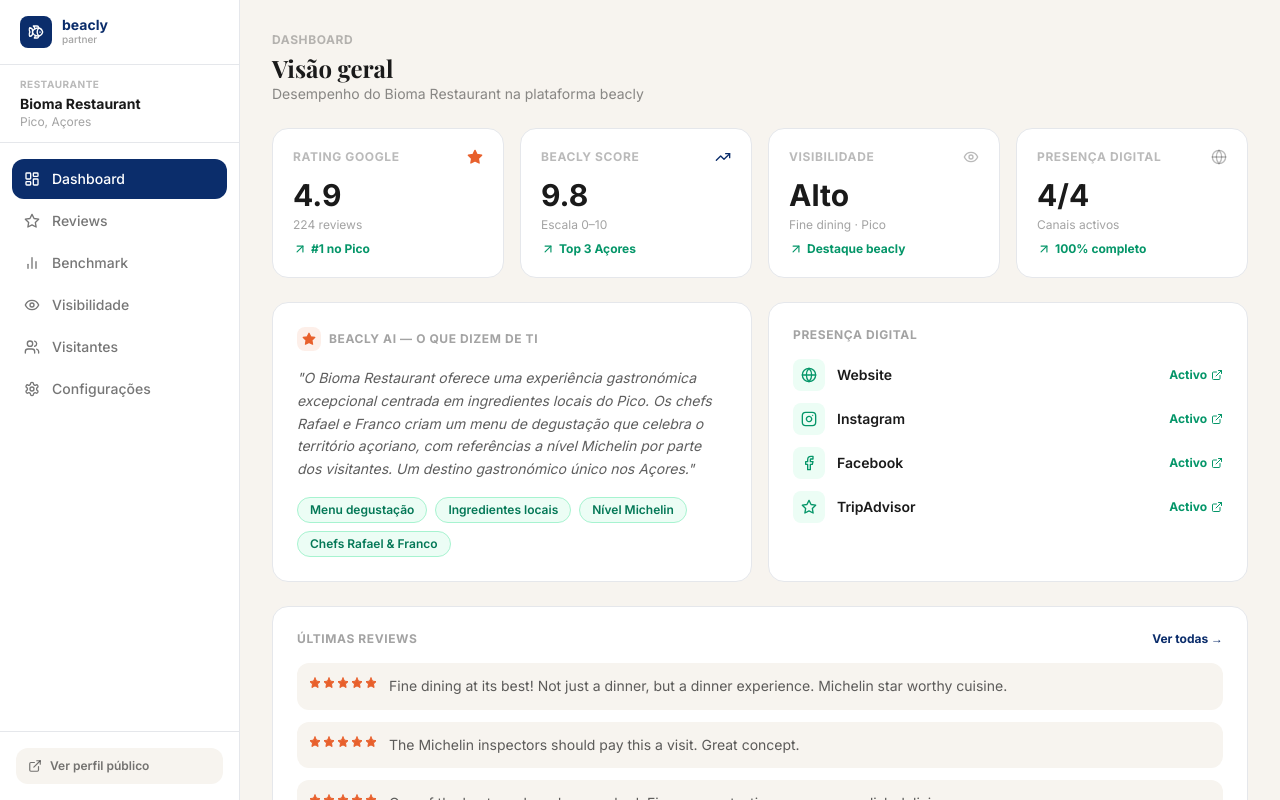
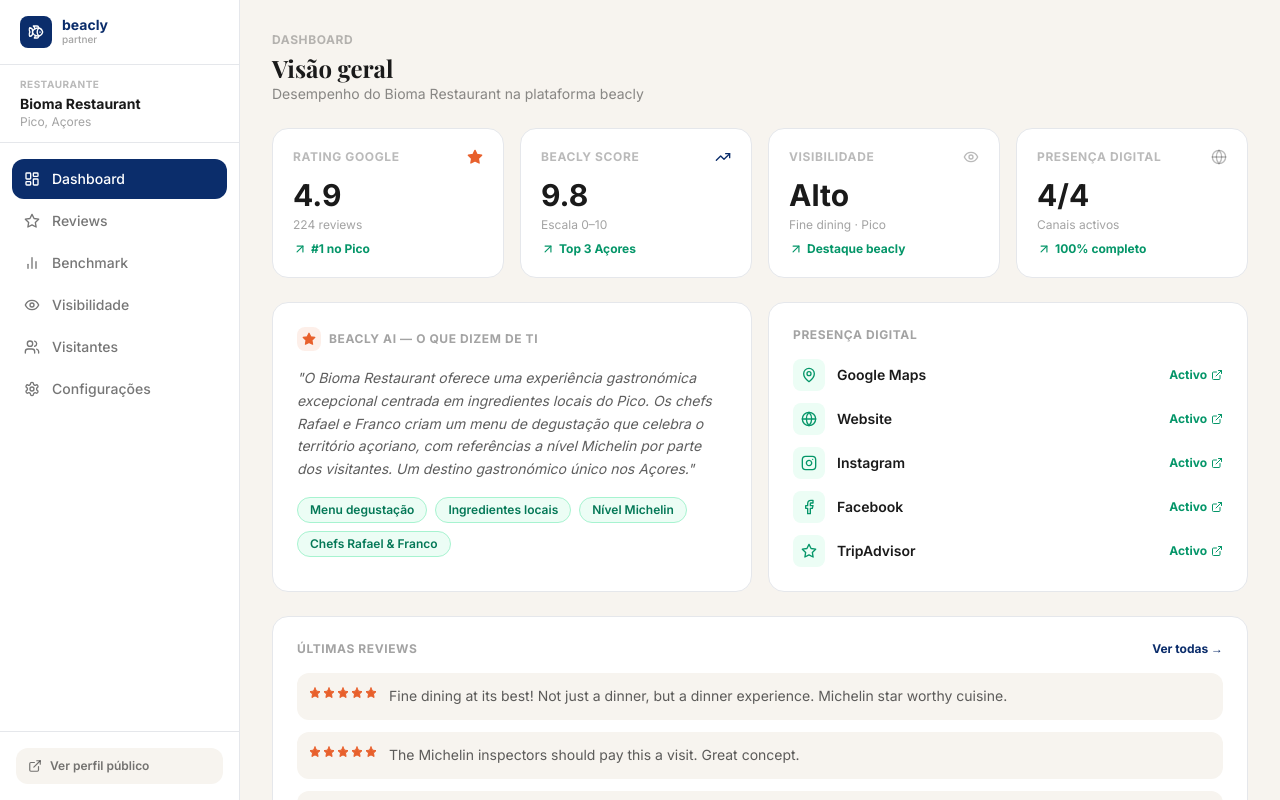
Before and after one commit to RitadeOliveiraF/beacly-partner, a Next.js app: page /dashboard in a window 1280 px wide. Shown: the top 800 px of the page. Built offline with nearby package versions, Linux system fonts and the light colour scheme.

Commit message:
feat: adicionar Google Maps à presença digital

```diff
--- a/app/dashboard/page.tsx
+++ b/app/dashboard/page.tsx
@@ -1,8 +1,9 @@
 import { BIOMA } from "@/lib/bioma"
-import { Star, TrendingUp, Eye, Users, ArrowUpRight, ExternalLink, Globe, Instagram, Facebook } from "lucide-react"
+import { Star, TrendingUp, Eye, Users, ArrowUpRight, ExternalLink, Globe, Instagram, Facebook, MapPin } from "lucide-react"
 
 export default function Dashboard() {
   const links = [
+    { label: "Google Maps", href: BIOMA.googleMapsLink, icon: MapPin, active: !!BIOMA.googleMapsLink },
     { label: "Website", href: BIOMA.website, icon: Globe, active: !!BIOMA.website },
     { label: "Instagram", href: BIOMA.instagram, icon: Instagram, active: !!BIOMA.instagram },
     { label: "Facebook", href: BIOMA.facebook, icon: Facebook, active: !!BIOMA.facebook },
```
